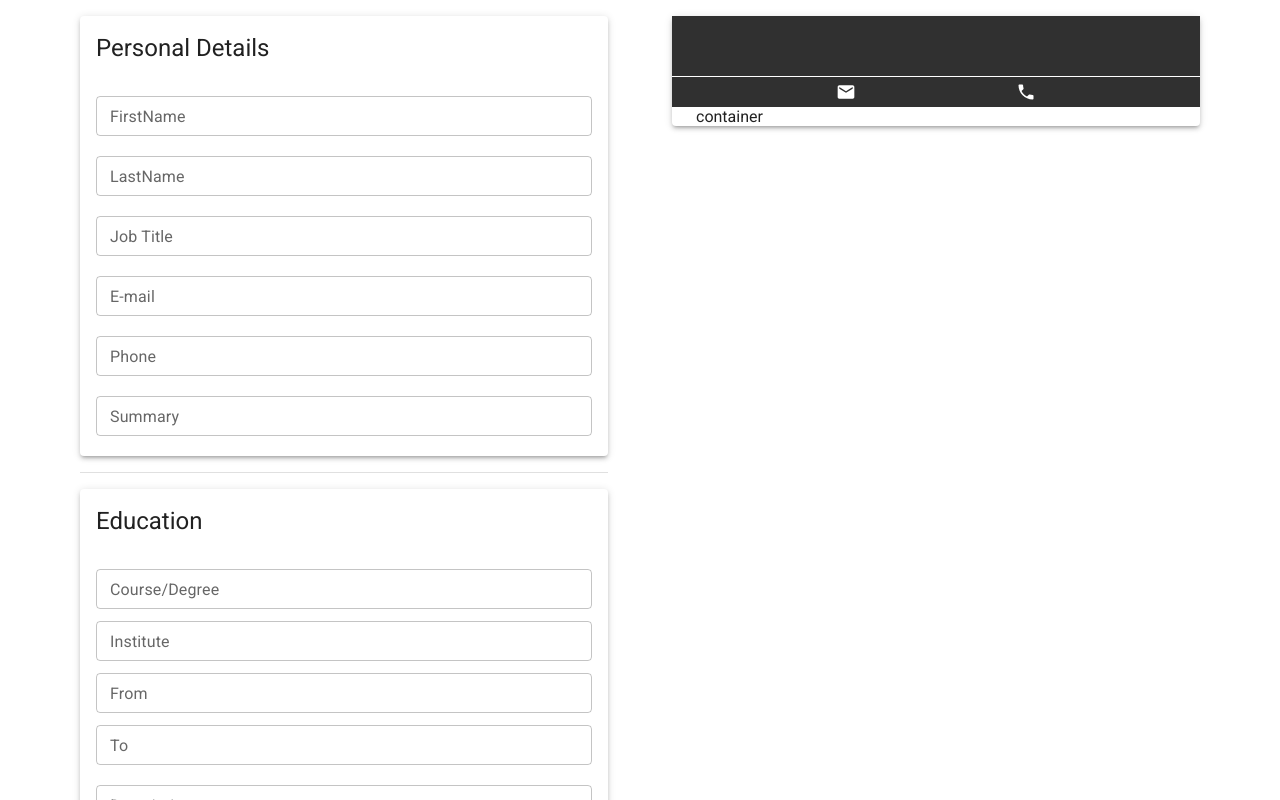
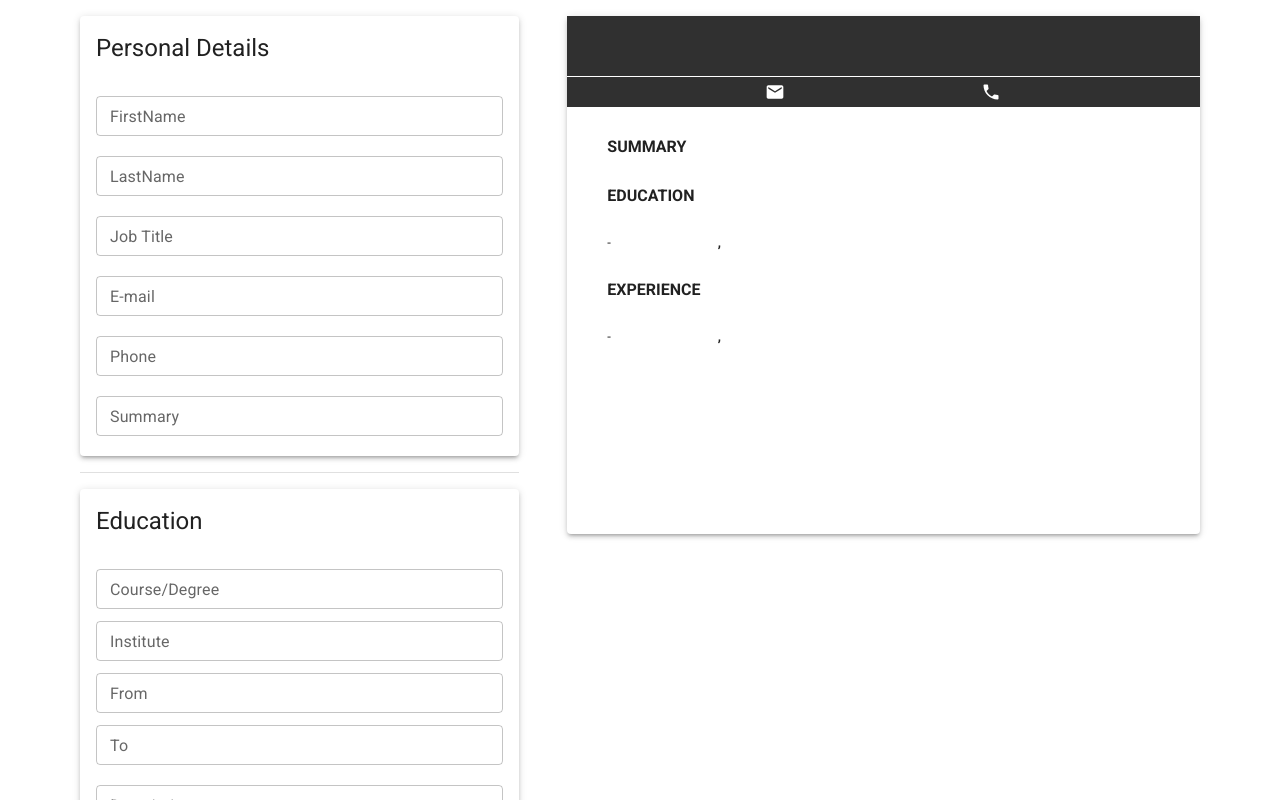
Before and after one commit to Himesh9512/CV-generator, a React (Vite) app: page / in a window 1280 px wide. Shown: the top 800 px of the page. Built offline with nearby package versions, Linux system fonts and the light colour scheme.

Commit message:
Create body section of cv preview

```diff
--- /dev/null
+++ b/src/components/cv/Body.tsx
@@ -0,0 +1,56 @@
+import { Education, Experience } from "../../types/cv_interface";
+import "./styles/body.css";
+
+interface BodyProps {
+	summary: string;
+	education: Education[];
+	experience: Experience[];
+}
+const Body = ({ summary, education, experience }: BodyProps) => {
+	return (
+		<main className="body">
+			<section className="body-section">
+				<h4>SUMMARY</h4>
+				<small>{summary}</small>
+			</section>
+			<section className="body-section">
+				<h4>EDUCATION</h4>
+				<ul>
+					{education.map((item) => (
+						<li className="section-item" key={item.id}>
+							<span className="section-date">
+								{item.from} - {item.to}
+							</span>
+							<div className="section-body">
+								<h5>
+									{item.course}, {item.institute}
+								</h5>
+								<small>{item.description}</small>
+							</div>
+						</li>
+					))}
+				</ul>
+			</section>
+			<section className="body-section">
+				<h4>EXPERIENCE</h4>
+				<ul>
+					{experience.map((item) => (
+						<li className="section-item" key={item.id}>
+							<span className="section-date">
+								{item.from} - {item.to}
+							</span>
+							<div className="section-body">
+								<h5>
+									{item.position}, {item.company}
+								</h5>
+								<small>{item.description}</small>
+							</div>
+						</li>
+					))}
+				</ul>
+			</section>
+		</main>
+	);
+};
+
+export default Body;
--- a/src/components/cv/Cv.tsx
+++ /dev/null
@@ -1,32 +0,0 @@
-import Header from "./Header";
-
-import Paper from "@mui/material/Paper";
-import Box from "@mui/material/Box";
-import Container from "@mui/material/Container";
-
-import { CV } from "../../types/cv_interface";
-
-interface CvProps {
-	cv: CV;
-}
-const Cv = ({ cv }: CvProps) => {
-	const { personalDetails, education, experience }: CV = cv;
-	return (
-		<Box padding={2} component="div">
-			<Paper elevation={3}>
-				<Box>
-					<Header
-						firstName={personalDetails.firstName}
-						lastName={personalDetails.lastName}
-						title={personalDetails.title}
-						email={personalDetails.email}
-						phone={personalDetails.phone}
-					/>
-				</Box>
-				<Container>container</Container>
-			</Paper>
-		</Box>
-	);
-};
-
-export default Cv;
--- /dev/null
+++ b/src/components/cv/Preview.tsx
@@ -0,0 +1,33 @@
+import Header from "./Header";
+import Body from "./Body";
+
+import Paper from "@mui/material/Paper";
+import Box from "@mui/material/Box";
+import Container from "@mui/material/Container";
+
+import { CV } from "../../types/cv_interface";
+
+interface CvProps {
+	cv: CV;
+}
+const Cv = ({ cv }: CvProps) => {
+	const { personalDetails, education, experience }: CV = cv;
+	return (
+		<Box padding={2} component="div">
+			<Paper elevation={3} sx={{ paddingBottom: 20 }}>
+				<Header
+					firstName={personalDetails.firstName}
+					lastName={personalDetails.lastName}
+					title={personalDetails.title}
+					email={personalDetails.email}
+					phone={personalDetails.phone}
+				/>
+				<Container sx={{ width: 600 }}>
+					<Body summary={personalDetails.summary} education={education} experience={experience} />
+				</Container>
+			</Paper>
+		</Box>
+	);
+};
+
+export default Cv;
--- /dev/null
+++ b/src/components/cv/styles/body.css
@@ -0,0 +1,27 @@
+.body {
+	padding-bottom: 40px 0;
+	text-align: justify;
+}
+
+.body-section {
+	margin: 30px 0;
+}
+
+.section-item {
+	display: flex;
+	margin-bottom: 20px;
+}
+
+.section-date {
+	font-size: 13px;
+	text-transform: uppercase;
+	flex: 1;
+}
+
+.section-body {
+	flex: 4;
+}
+
+h4 {
+	margin-bottom: 30px;
+}
--- a/src/components/cv/styles/header.css
+++ b/src/components/cv/styles/header.css
@@ -29,4 +29,5 @@ h1 {
 
 h3 {
 	font-weight: 300;
+	text-transform: capitalize;
 }
--- a/src/components/form/education/EducationItem.tsx
+++ b/src/components/form/education/EducationItem.tsx
@@ -55,7 +55,7 @@ const EducationItem = ({
 				label="From"
 				variant="outlined"
 				size="small"
-				placeholder="May 2019"
+				placeholder="2019"
 				margin="dense"
 				type="text"
 				value={from}
@@ -67,7 +67,7 @@ const EducationItem = ({
 				label="To"
 				variant="outlined"
 				size="small"
-				placeholder="April 2022"
+				placeholder="2022 / Present"
 				margin="dense"
 				type="text"
 				value={to}
--- a/src/components/form/experience/ExperienceItem.tsx
+++ b/src/components/form/experience/ExperienceItem.tsx
@@ -55,7 +55,7 @@ const ExperienceItem = ({
 				label="From"
 				variant="outlined"
 				size="small"
-				placeholder="June 2022"
+				placeholder="2022"
 				margin="dense"
 				type="text"
 				value={from}
@@ -67,7 +67,7 @@ const ExperienceItem = ({
 				label="To"
 				variant="outlined"
 				size="small"
-				placeholder="September 2022"
+				placeholder="2022 / Present"
 				margin="dense"
 				type="text"
 				value={to}
--- a/src/layouts/Main.tsx
+++ b/src/layouts/Main.tsx
@@ -1,5 +1,5 @@
 import Form from "../components/form/Form";
-import Cv from "../components/cv/Cv";
+import Preview from "../components/cv/Preview";
 
 import Grid from "@mui/material/Grid";
 import Container from "@mui/material/Container";
@@ -90,8 +90,8 @@ const Main = () => {
 
 	return (
 		<Container>
-			<Grid container spacing={4}>
-				<Grid item xs={6}>
+			<Grid container spacing={2}>
+				<Grid item xs={5}>
 					<Form
 						cv={cvState}
 						handleInputChange={handleInputChange}
@@ -99,8 +99,8 @@ const Main = () => {
 						handleRemoveItem={handleRemoveItem}
 					/>
 				</Grid>
-				<Grid item xs={6}>
-					<Cv cv={cvState} />
+				<Grid item xs={7}>
+					<Preview cv={cvState} />
 				</Grid>
 			</Grid>
 		</Container>
```
